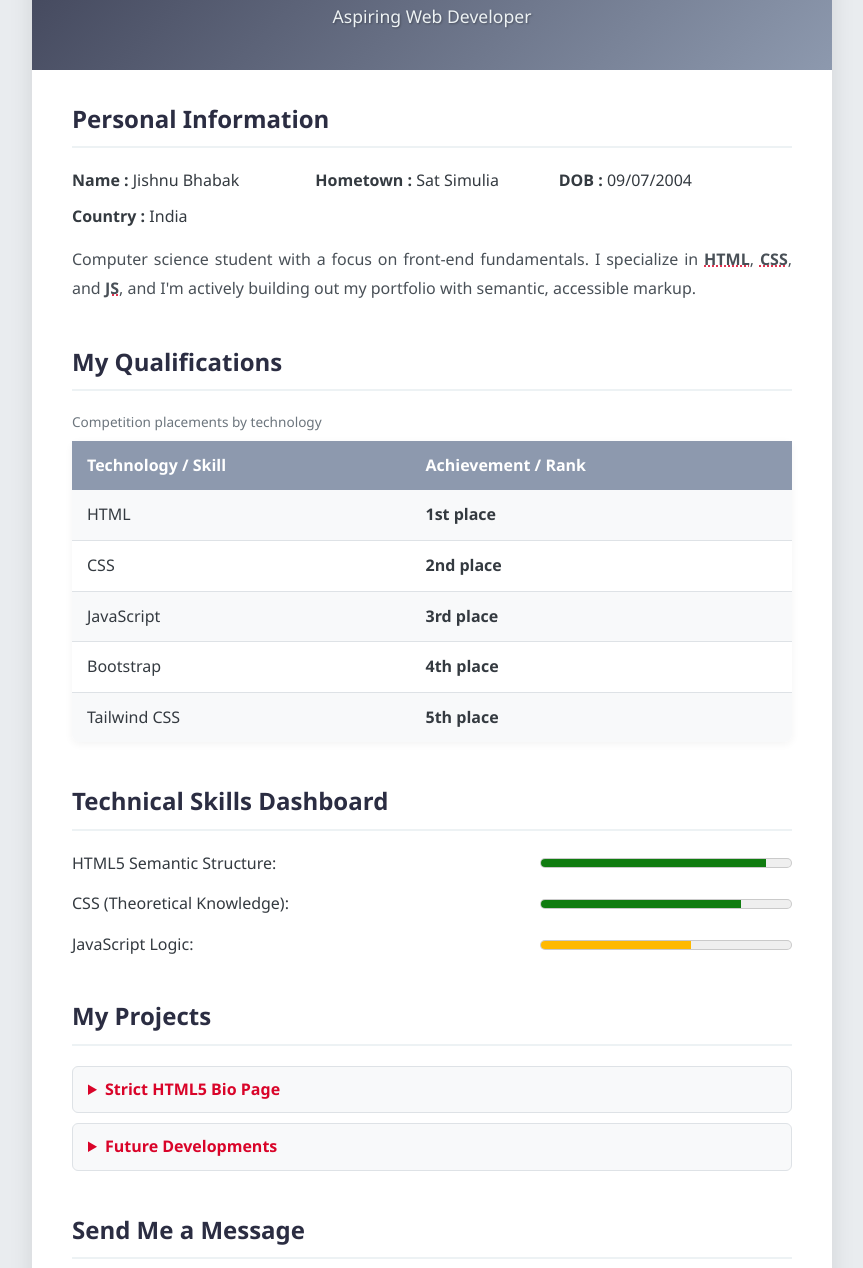
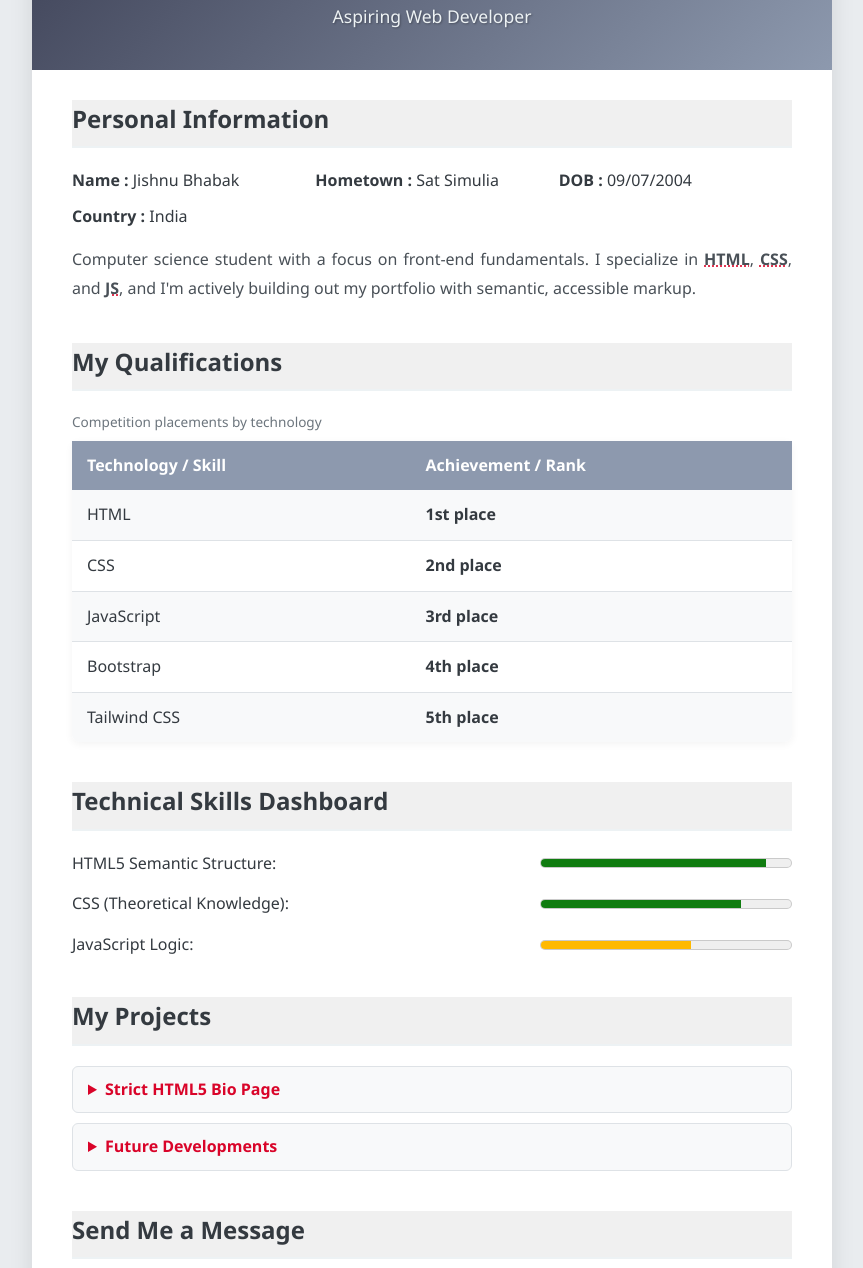
Before and after one commit to bhabakjishnu/Developer-Bio, a plain HTML site: page index.html in a window 1280 px wide. Shown: the part 352-1620 px from the top of the page, without its empty margins (208-1071 px from the left). Drawn offline with Linux system fonts and the light colour scheme.

Commit message:
Refactor: Update section headings with background color for improved visibility

```diff
--- a/index.html
+++ b/index.html
@@ -32,7 +32,7 @@
 
             <section aria-labelledby="personal-info-heading" style="margin-bottom: 40px;">
                 <h2 id="personal-info-heading"
-                    style="color: #2b2d42; border-bottom: 2px solid #edf2f4; padding-bottom: 8px; margin-top: 0;">
+                    style="background-color:rgb(240, 240, 240); border-bottom: 2px solid #edf2f4; padding-bottom: 8px; margin-top: 0;">
                     Personal Information</h2>
 
                 <dl
@@ -70,7 +70,8 @@
 
             <section aria-labelledby="qualifications-heading" style="margin-bottom: 40px;">
                 <h2 id="qualifications-heading"
-                    style="color: #2b2d42; border-bottom: 2px solid #edf2f4; padding-bottom: 8px;">My Qualifications
+                    style="background-color:rgb(240, 240, 240); border-bottom: 2px solid #edf2f4; padding-bottom: 8px;">
+                    My Qualifications
                 </h2>
                 <table
                     style="width: 100%; border-collapse: collapse; margin-top: 15px; border-radius: 8px; overflow: hidden; box-shadow: 0 2px 8px rgba(0,0,0,0.05);">
@@ -121,7 +122,8 @@
             </section>
 
             <section aria-labelledby="skills-heading" style="margin-bottom: 40px;">
-                <h2 id="skills-heading" style="color: #2b2d42; border-bottom: 2px solid #edf2f4; padding-bottom: 8px;">
+                <h2 id="skills-heading"
+                    style="background-color:rgb(240, 240, 240); border-bottom: 2px solid #edf2f4; padding-bottom: 8px;">
                     Technical Skills Dashboard</h2>
                 <ul style="list-style-type: none; padding: 0; margin: 15px 0 0 0;">
                     <li
@@ -148,7 +150,8 @@
 
             <section aria-labelledby="projects-heading" style="margin-bottom: 40px;">
                 <h2 id="projects-heading"
-                    style="color: #2b2d42; border-bottom: 2px solid #edf2f4; padding-bottom: 8px;">My Projects</h2>
+                    style="background-color:rgb(240, 240, 240); border-bottom: 2px solid #edf2f4; padding-bottom: 8px;">
+                    My Projects</h2>
                 <details
                     style="background-color: #f8f9fa; border: 1px solid #dee2e6; border-radius: 6px; padding: 10px 15px; margin-bottom: 10px;">
                     <summary style="font-weight: 600; cursor: pointer; color: #d90429;">Strict HTML5 Bio Page</summary>
@@ -164,7 +167,8 @@
             </section>
 
             <section aria-labelledby="contact-heading" style="margin-bottom: 40px;">
-                <h2 id="contact-heading" style="color: #2b2d42; border-bottom: 2px solid #edf2f4; padding-bottom: 8px;">
+                <h2 id="contact-heading"
+                    style="background-color:rgb(240, 240, 240); border-bottom: 2px solid #edf2f4; padding-bottom: 8px;">
                     Send Me a Message</h2>
                 <form action="mailto:bhabakjishnu2004@gmail.com" method="post" enctype="text/plain"
                     style="background-color: #f8f9fa; padding: 20px; border-radius: 8px; border: 1px solid #dee2e6;">
```
